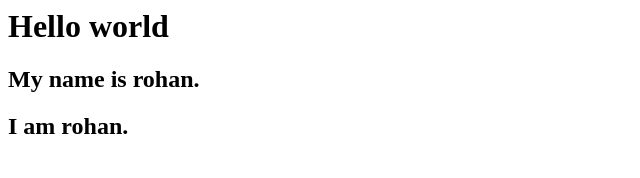
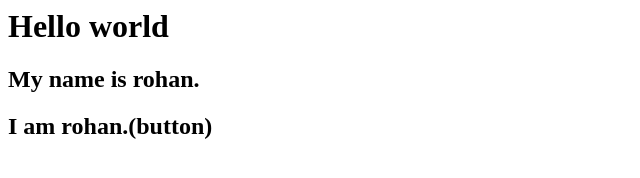
Before and after one commit to thecodeofrohan/Gitdemo, a plain HTML site: page index.html in a window 1280 px wide. Shown: the whole page, without its empty margins (0-640 px from the left). Drawn offline with Linux system fonts and the light colour scheme.

```diff
--- a/index.html
+++ b/index.html
@@ -1,3 +1,3 @@
 <h1>Hello world</h1>
 <h2>My name is rohan.</h2>
-<h2>I am rohan.</h2>
+<h2>I am rohan.(button)</h2>
```
